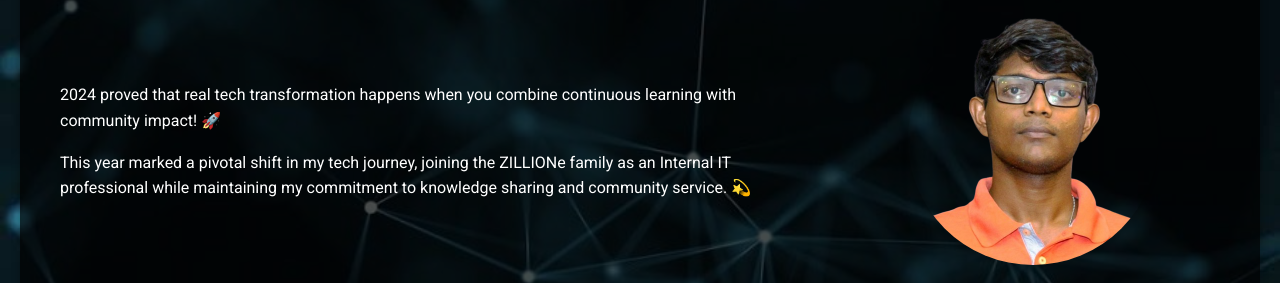
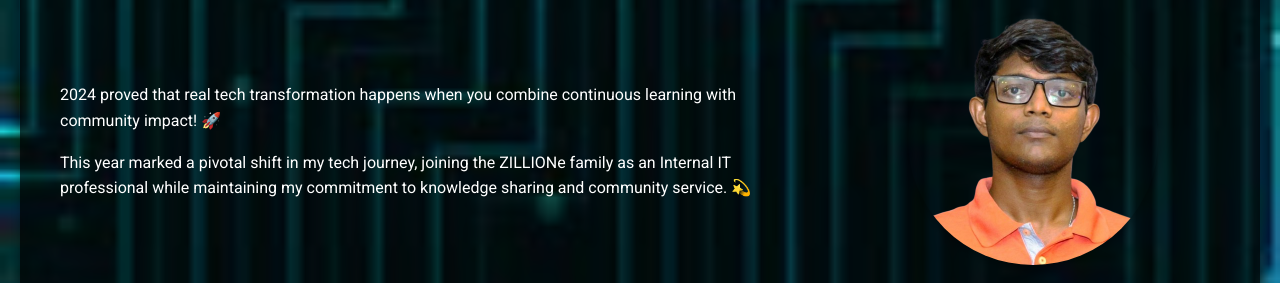
Before and after one commit to Buddika-A-Silva/Bio, a website: page index.html in a window 1280 px wide. Shown: the part 284-567 px from the top of the page. Drawn offline with nearby package versions, Linux system fonts and the light colour scheme.

Commit message:
Update index.html

```diff
--- a/index.html
+++ b/index.html
@@ -12,7 +12,7 @@
     <link rel="stylesheet" href="https://cdnjs.cloudflare.com/ajax/libs/animate.css/4.1.1/animate.min.css">
     <style>
         body {
-            background: url('src/assets/images/bg001.jpg') no-repeat center center fixed;
+            background: url('src/assets/images/ibg04.jpg') no-repeat center center fixed;
             background-size: cover;
             color: #ffffff;
             font-family: 'Roboto', sans-serif;
```
